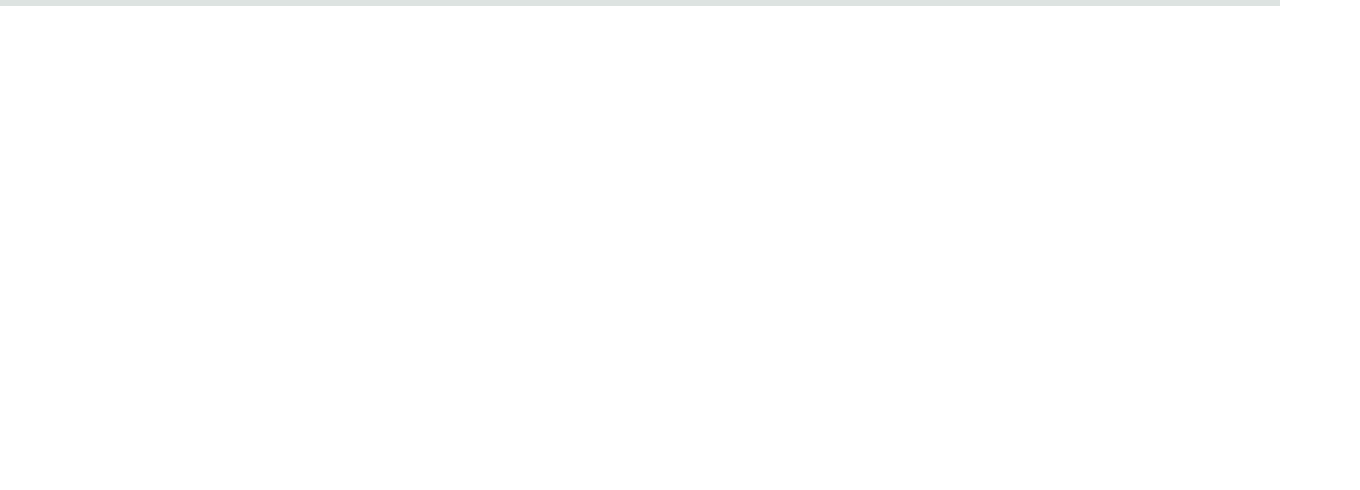
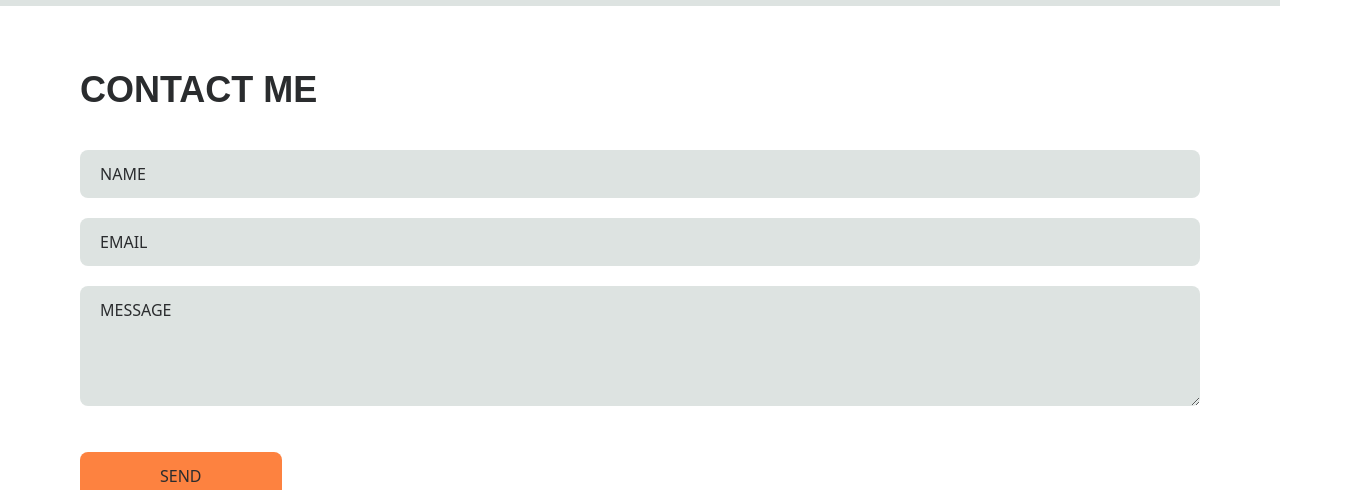
Before and after one commit to aniiaham/hamilton-portfolio, a React (Vite) app: page / in a window 1280 px wide. Shown: the part 2094-2584 px from the top of the page, 1360 px wide, since content can reach past the window. Before the commit the page ends 2100 px from the top, so only its background shows below. Built offline with nearby package versions, Linux system fonts and the light colour scheme.

Commit message:
added: contact page

```diff
--- a/src/App.tsx
+++ b/src/App.tsx
@@ -2,6 +2,7 @@
 import NavBar from "./scenes/navBar";
 import About from "./scenes/about";
 import Works from "./scenes/works";
+import Contact from "./scenes/contact";
 
 function App() {
   return (
@@ -10,6 +11,7 @@
       <Home />
       <About />
       <Works />
+      <Contact />
     </div>
   );
 }
--- a/src/scenes/contact/index.tsx
+++ b/src/scenes/contact/index.tsx
@@ -1,9 +1,50 @@
+import HText from "@/shared/HText";
+import { motion } from "framer-motion";
 import React from "react";
-
 type Props = {};
 
 const Contact = (props: Props) => {
-  return <div>Contact</div>;
+  return (
+    <section id="contact">
+      <motion.div
+        className="ml-20 mt-16 h-full w-full"
+        initial="hidden"
+        whileInView="visible"
+        viewport={{ once: true, amount: 0.5 }}
+        transition={{ duration: 0.5 }}
+        variants={{
+          hidden: { opacity: 0, x: -50 },
+          visible: { opacity: 1, x: 0 },
+        }}
+      >
+        <HText>CONTACT ME</HText>
+      </motion.div>
+      <div className="mx-20 mt-10">
+        <input
+          className="mb-5 w-full rounded-lg bg-blue px-5 py-3 placeholder-gray"
+          type="text"
+          placeholder="NAME"
+        />
+        <input
+          className="mb-5 w-full rounded-lg bg-blue px-5 py-3 placeholder-gray"
+          type="email"
+          placeholder="EMAIL"
+        />
+        <textarea
+          className="mb-5 w-full rounded-lg bg-blue px-5 py-3 placeholder-gray"
+          rows={4}
+          cols={50}
+          placeholder="MESSAGE"
+        />
+        <button
+          type="submit"
+          className="mt-5 rounded-lg bg-orange px-20 py-3 text-gray transition duration-500 hover:text-white"
+        >
+          SEND
+        </button>
+      </div>
+    </section>
+  );
 };
 
 export default Contact;
--- a/tailwind.config.js
+++ b/tailwind.config.js
@@ -11,6 +11,7 @@
       stone: "#f5f5f4",
       blue: "#DDE3E1",
       gray: "#2A2C2E",
+      orange: "#FD8240",
     },
     extend: {
       backgroundImage: {
```
